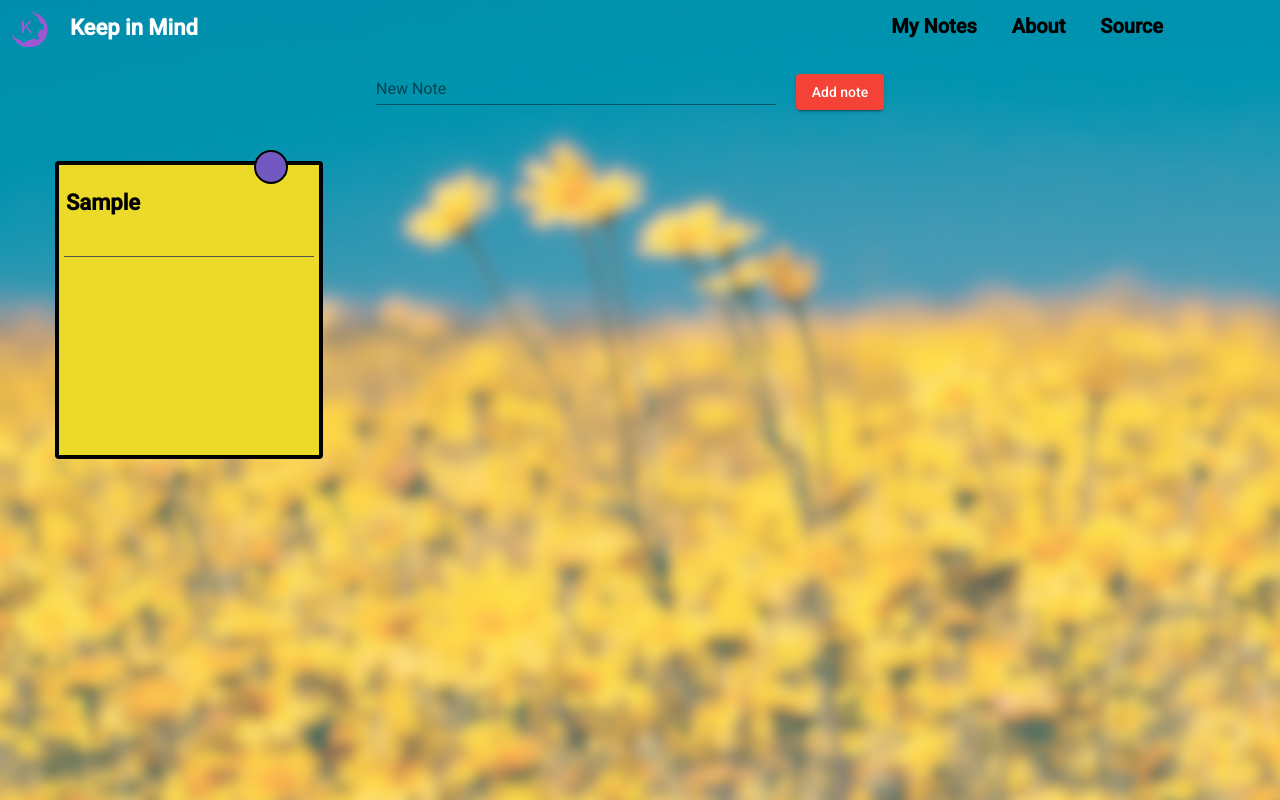
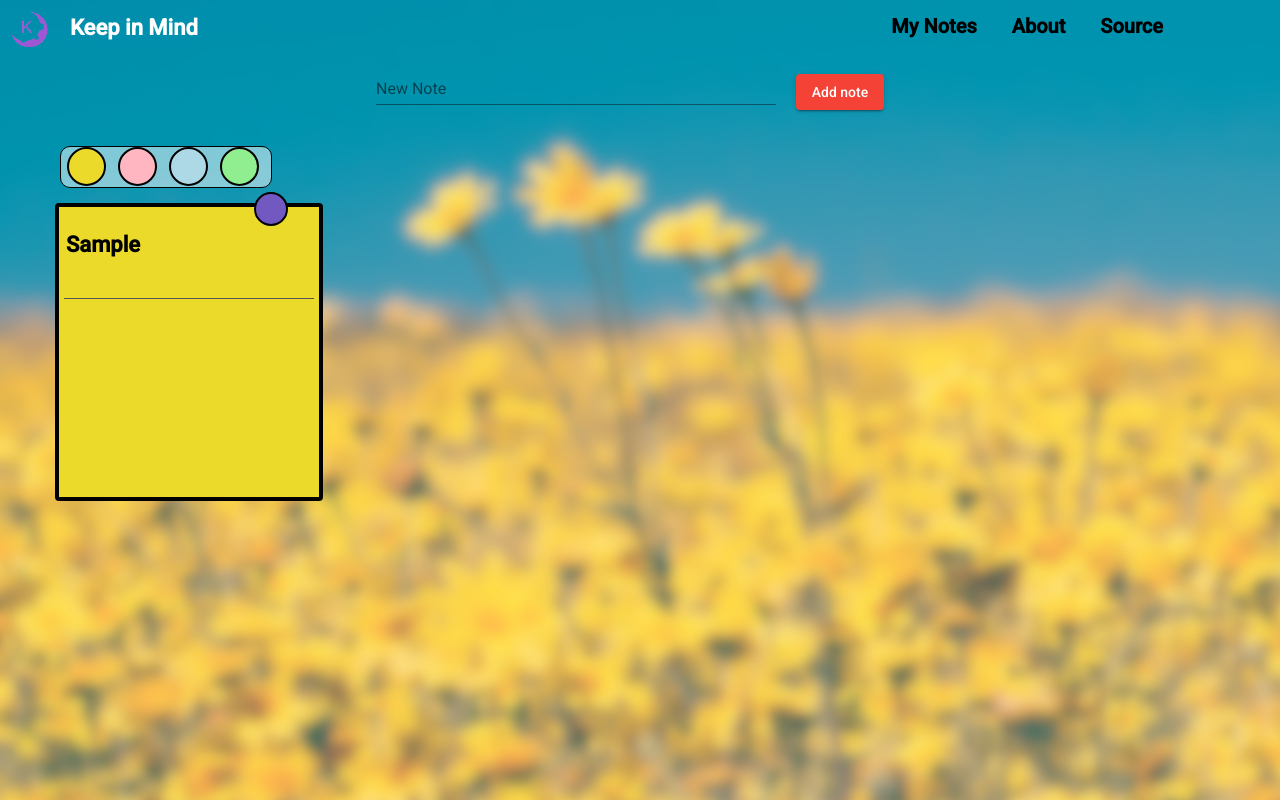
Before and after one commit to Lucas-Oliveira680/keep-in-mind, an Angular app: page /my-notes in a window 1280 px wide. Both pictures are taken after typing "Sample" into the empty fields and a click on the button "Add note". Built offline with nearby package versions, Linux system fonts and the light colour scheme.

Commit message:
Started working on change color functionality

```diff
--- a/src/app/notes-list/note-item/note-item.component.css
+++ b/src/app/notes-list/note-item/note-item.component.css
@@ -102,3 +102,77 @@ textarea:focus, input:focus{
 .btn {
     margin: 10px;
 }
+
+.colors {
+    list-style:none;
+    padding:0px;
+    margin:0px;
+    height: 40px;
+    width: 210px;
+    background-color: rgba(255, 255, 255, 0.5);
+    border: 1px solid black;
+    -webkit-border-radius: 10px;
+    -moz-border-radius: 10px;
+    border-radius: 10px;
+    margin-left: 20px;
+}
+#color ul li {
+    display: inline
+}
+
+#Yellow {
+    height: 35px;
+    width: 35px;
+    border: solid 2px black;
+    background-color: #ebda2a;
+    border-radius: 50%;
+    margin: 0px 6px 0px 6px;
+    float: left;
+    cursor: pointer;
+}
+
+#Yellow:hover {
+    border: solid 2px white;
+}
+
+#Pink {
+    height: 35px;
+    width: 35px;
+    border: solid 2px black;
+    background-color: #ffb6c1;
+    border-radius: 50%;
+    margin: 0px 6px 0px 6px;
+    cursor: pointer;
+}
+
+#Pink:hover {
+    border: solid 2px white;
+}
+
+#Blue {
+    height: 35px;
+    width: 35px;
+    border: solid 2px black;
+    background-color: #add8e6;
+    border-radius: 50%;
+    margin: 0px 6px 0px 6px;
+    cursor: pointer;
+}
+
+#Blue:hover {
+    border: solid 2px white;
+}
+
+#Green {
+    height: 35px;
+    width: 35px;
+    border: solid 2px black;
+    background-color: #90ee90;
+    border-radius: 50%;
+    margin: 0px 6px 0px 6px;
+    cursor: pointer;
+}
+
+#Green:hover {
+    border: solid 2px white;
+}
--- a/src/app/notes-list/note-item/note-item.component.html
+++ b/src/app/notes-list/note-item/note-item.component.html
@@ -1,5 +1,13 @@
 <ul class='notes'>
     <li>
+        <div class="color-selector">
+            <ul class="colors">
+                <li id="Yellow"></li>
+                <li id="Pink"></li>
+                <li id="Blue"></li>
+                <li id="Green"></li>
+            </ul>
+        </div>
         <div class="note">
             <div id="colorChange" (click)="onColorChange(i)"></div>
             <div id="noteRemove" (click)="onRemoveNote(i)">X</div>
--- a/src/app/notes-list/note-item/note-item.component.ts
+++ b/src/app/notes-list/note-item/note-item.component.ts
@@ -17,8 +17,8 @@ export class NoteItemComponent {
 
 
   onRemoveNote() {
-    console.log(this.title)
     this.noteService.removeNote(this.title)
+    console.log(`The note ${this.title} was removed`)
   }
 
   onColorChange(i) {
--- a/src/app/notes-list/note.service.ts
+++ b/src/app/notes-list/note.service.ts
@@ -11,7 +11,7 @@ export class NoteService {
         this.notesChanged.emit(this.Notes.slice());
     }
 
-    removeNote(title) {
+    removeNote(title: string) {
         console.log(title)
         let matchedIndex = this.Notes.map(
         function (obj) { return obj.title; }).indexOf(title)
```
